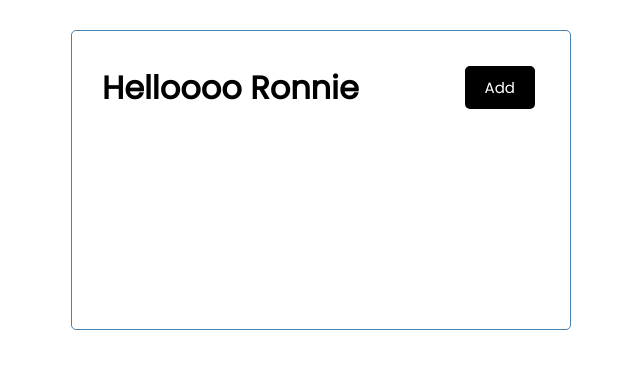
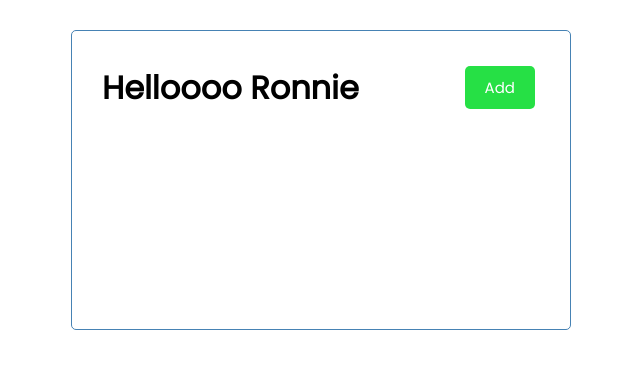
Before and after one commit to BlissfulCoda/React-task-tracker, a React (Create React App) app: page / in a window 1280 px wide. Shown: the top 368 px of the page, without its empty margins (319-959 px from the left). Built offline with nearby package versions, Linux system fonts and the light colour scheme.

Commit message:
added defaultProps for the button component

```diff
--- a/src/components/Button.js
+++ b/src/components/Button.js
@@ -1,11 +1,20 @@
-import React from 'react';
+import PropTypes from 'prop-types';
 
-const Button = () => {
+const Button = ({ color, text}) => {
   return (
     <div>
-      <button className="btn">Add</button>
+      <button style={{background: color}} className="btn">{text}</button>
     </div>
   );
 };
 
+Button.defaultProps = {
+    color: 'steel-blue'
+}
+
+Button.propTypes = {
+    text: PropTypes.string,
+    color: PropTypes.string
+}
+
 export default Button;
--- a/src/components/Header.js
+++ b/src/components/Header.js
@@ -4,7 +4,7 @@ const Header = ({ name }) => {
     return (
         <header className='header'>
             <h1> Helloooo {name}</h1>
-            <Button/>
+            <Button color="rgb(38, 224, 69)" text="Add"/>
         </header>
     )
 }
```
Also changed, not shown: 1 other file (tests, documents, lock files or other folders).
